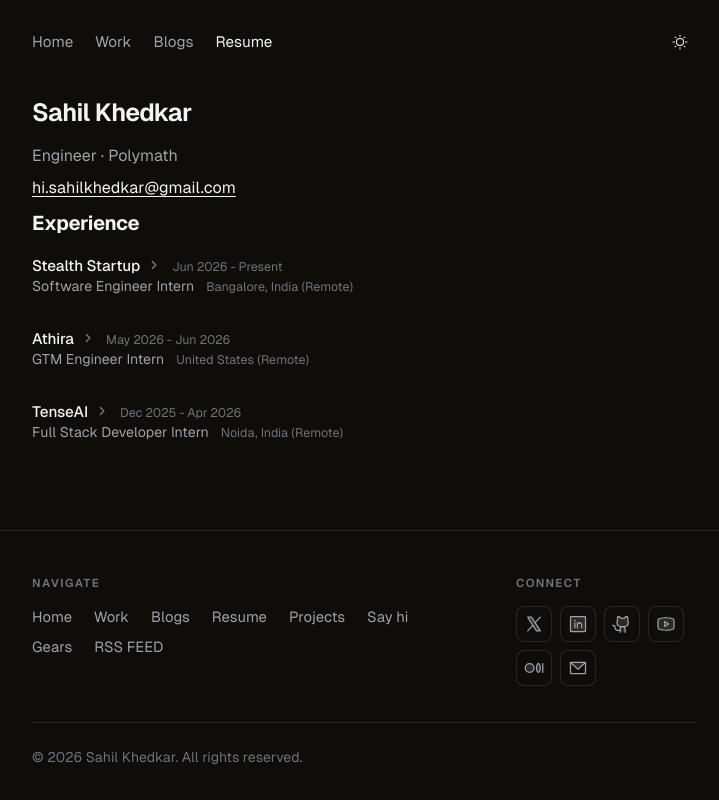
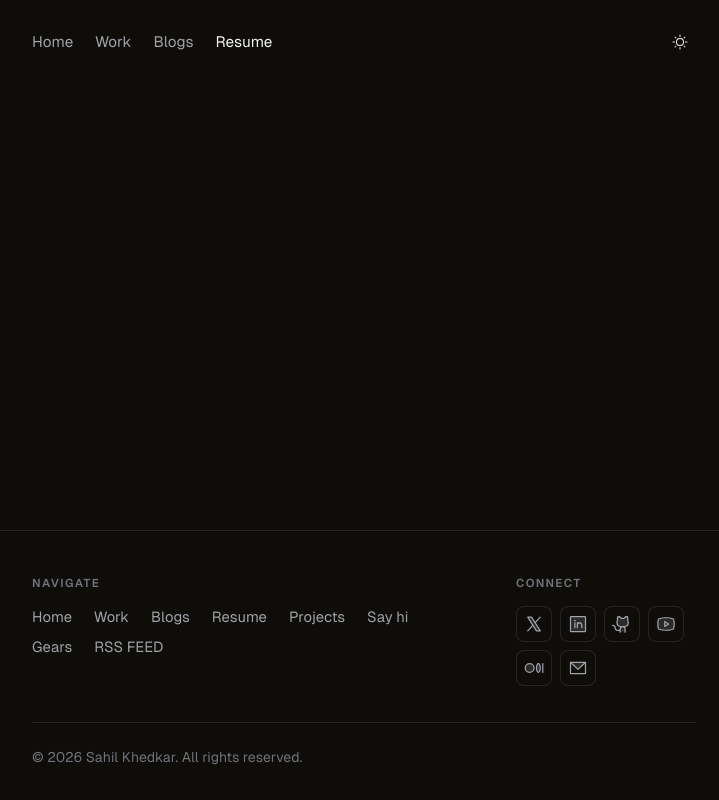
Before and after one commit to sahilkhedkar/sahilkhedkar.com, a Next.js app in the folder apps/web/: page /resume in a window 1280 px wide. Shown: the whole page, without its empty margins (276-995 px from the left). Built offline with nearby package versions, Linux system fonts and the light colour scheme.

Commit message:
refactor(web): update resume page placeholder

```diff
--- a/apps/web/app/resume/page.tsx
+++ b/apps/web/app/resume/page.tsx
@@ -1,18 +1,9 @@
 import type { Metadata } from "next";
-import { ExperienceList } from "../components/experience-list";
-import { profile } from "../lib/profile";
 
 export const metadata: Metadata = { title: "Resume" };
 
 export default function ResumePage() {
   return (
-    <article className="subpage">
-      <h1>{profile.name}</h1>
-      <p className="lede">{profile.tagline}</p>
-      <p className="lede">
-        <a href={`mailto:${profile.email}`}>{profile.email}</a>
-      </p>
-      <ExperienceList />
-    </article>
+    <></>
   );
 }
```
